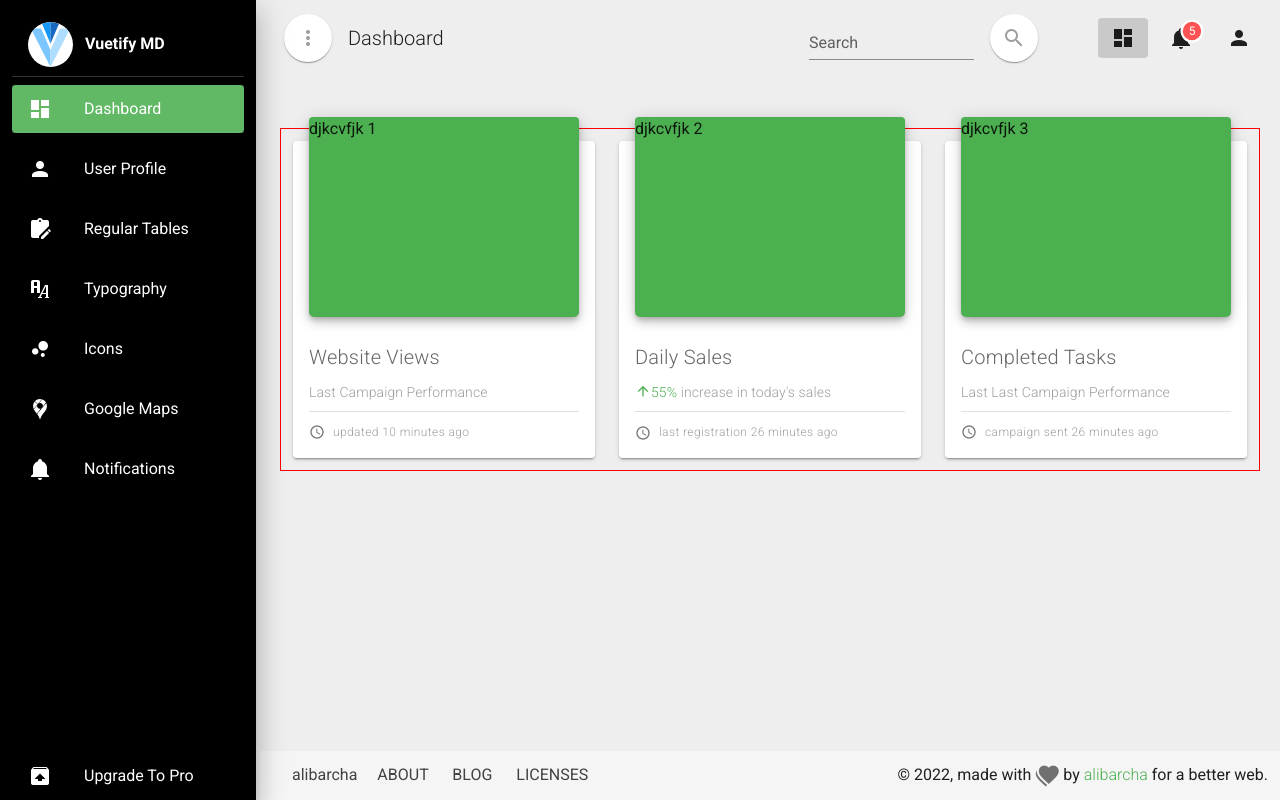
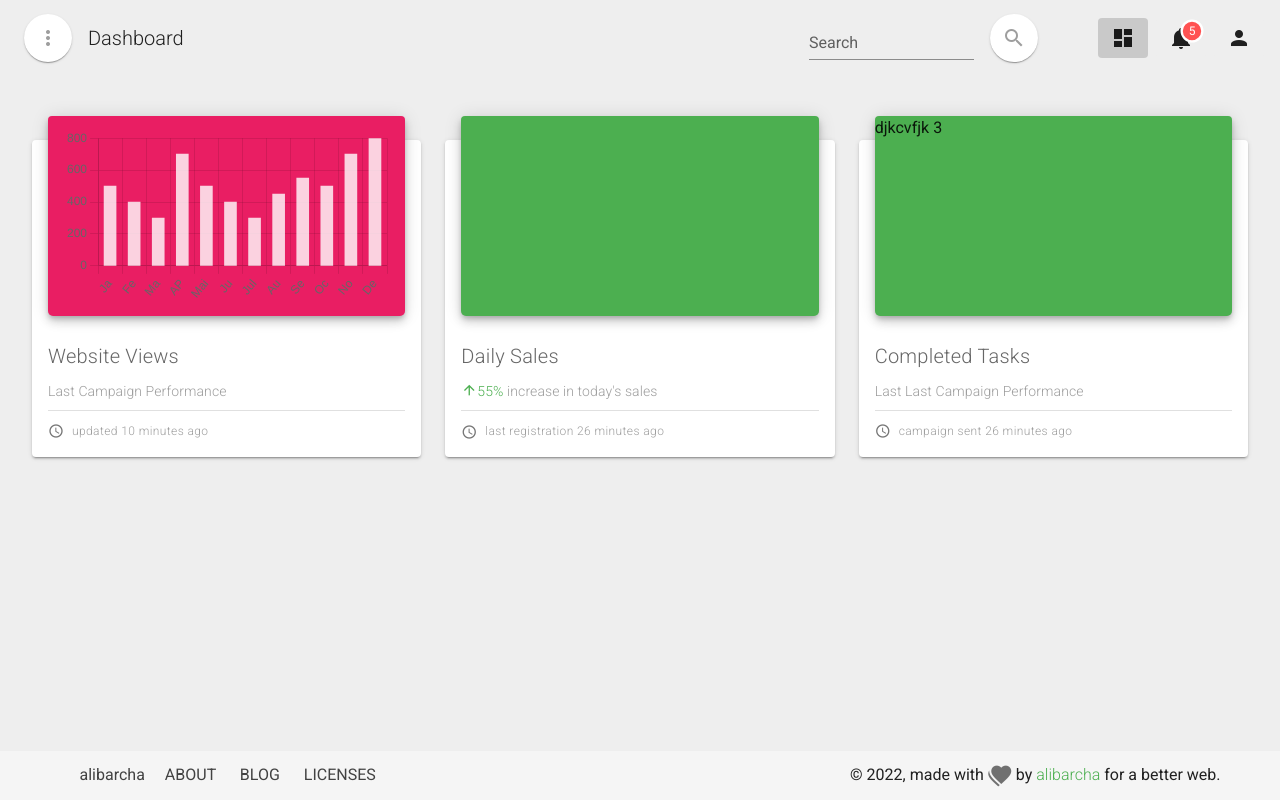
Before and after one commit to alibarcha/dashboard, a Vue app: page / in a window 1280 px wide. Built offline with nearby package versions, Linux system fonts and the light colour scheme.

Commit message:
create first chart using vue charts

```diff
--- a/package.json
+++ b/package.json
@@ -8,7 +8,9 @@
     "lint": "vue-cli-service lint"
   },
   "dependencies": {
+    "chart.js": "^4.1.2",
     "vue": "^2.6.14",
+    "vue-chartjs": "^5.2.0",
     "vue-router": "^3.5.1",
     "vuetify": "^2.6.0"
   },
--- a/src/App.vue
+++ b/src/App.vue
@@ -24,7 +24,7 @@ export default {
   },
   data() {
     return {
-      drawer: true
+      drawer: false
     }
   },
   methods: {
@@ -39,11 +39,14 @@ export default {
 </script>
 
 <style scoped>
-.is-menu-open {
-  padding-left: 260px !important;
+
+@media screen and (min-width:500px){
+  .is-menu-open {
+    padding-left: 260px !important;
 }
 .is-menu-open-toolbar {
   left: 260px;
+}
 }
 .outer-wrapper {
   padding-top: 80px;
--- /dev/null
+++ b/src/components/CustomChart.vue
@@ -0,0 +1,71 @@
+<template>
+  <Bar
+  id="my-chart-id"
+  :options="chartOptions"
+  :data="chartData"
+
+
+   />
+</template>
+
+<script>
+import { Bar } from "vue-chartjs";
+import {
+  Chart as ChartJS,
+  Title,
+  Tooltip,
+  BarElement,
+  CategoryScale,
+  LinearScale,
+} from "chart.js";
+
+ChartJS.register(Title, Tooltip, BarElement, CategoryScale, LinearScale);
+
+export default {
+  name: "CustomChart",
+  components: { Bar },
+  data() {
+    return {
+      chartData: {
+        labels: [
+          "Ja",
+          "Fe",
+          "Ma",
+          "AP",
+          "Mai",
+          "Ju",
+          "Jul",
+          "Au",
+          "Se",
+          "Oc",
+          "No",
+          "De",
+        ],
+        datasets: [
+          {
+            label: [' Data '],
+            data: [500, 400, 300, 700, 500, 400, 300, 450, 550, 500, 700, 800],
+            backgroundColor: "hsla(0,0%,100%,.8)",
+            barThickness: 12,
+            minBarLength: 8,
+            maxBarThickness: 15,
+
+
+
+          },
+        ],
+      },
+      chartOptions: {
+        responsive: true,
+        maintainAspectRatio: false
+      },
+    };
+  },
+};
+</script>
+<style scoped>
+#my-chart-id{
+  /* background: red; */
+  color: white !important;
+}
+</style>
--- a/src/views/Dashboard.vue
+++ b/src/views/Dashboard.vue
@@ -1,18 +1,19 @@
 <template>
-  <!-- <h1>Dashboard</h1> -->
-  <v-container fluid class="my-12" style="border: 1px solid red">
+  <!-- Dashboard -->
+  <v-container fluid class="my-12" >
     <v-row>
       <v-col lg="4" cols="12">
         <v-card elevation="2">
           <v-sheet
-            class="v-sheet--offset mx-auto"
-            color="success"
+            class="v-sheet--offset mx-auto py-3 px-4 white--text"
             elevation="6"
             max-width="calc(100% - 32px)"
             rounded="8px"
             min-height="200px"
+            style="background:rgb(233, 30, 99);border-color: rgb(233, 30, 99);"
           >
-            djkcvfjk 1
+            <!-- chart 1 -->
+             <CustomChart></CustomChart>
           </v-sheet>
           <v-card-text class="pt-0">
             <div class="text-h6 font-weight-light mb-2">Website Views</div>
@@ -38,7 +39,8 @@
             rounded="8px"
             min-height="200px"
           >
-            djkcvfjk 2
+            <!-- djkcvfjk 2 -->
+
           </v-sheet>
           <v-card-text class="pt-0">
             <div class="text-h6 font-weight-light mb-2">Daily Sales</div>
@@ -86,12 +88,19 @@
         </v-card>
       </v-col>
     </v-row>
+
+
+
   </v-container>
 </template>
 
 <script>
+import CustomChart from '../components/CustomChart.vue'
 export default {
   name: "Dashboard",
+  components:{
+    CustomChart
+  }
 };
 </script>
 
```
Also changed, not shown: 1 other file (tests, documents, lock files or other folders).
